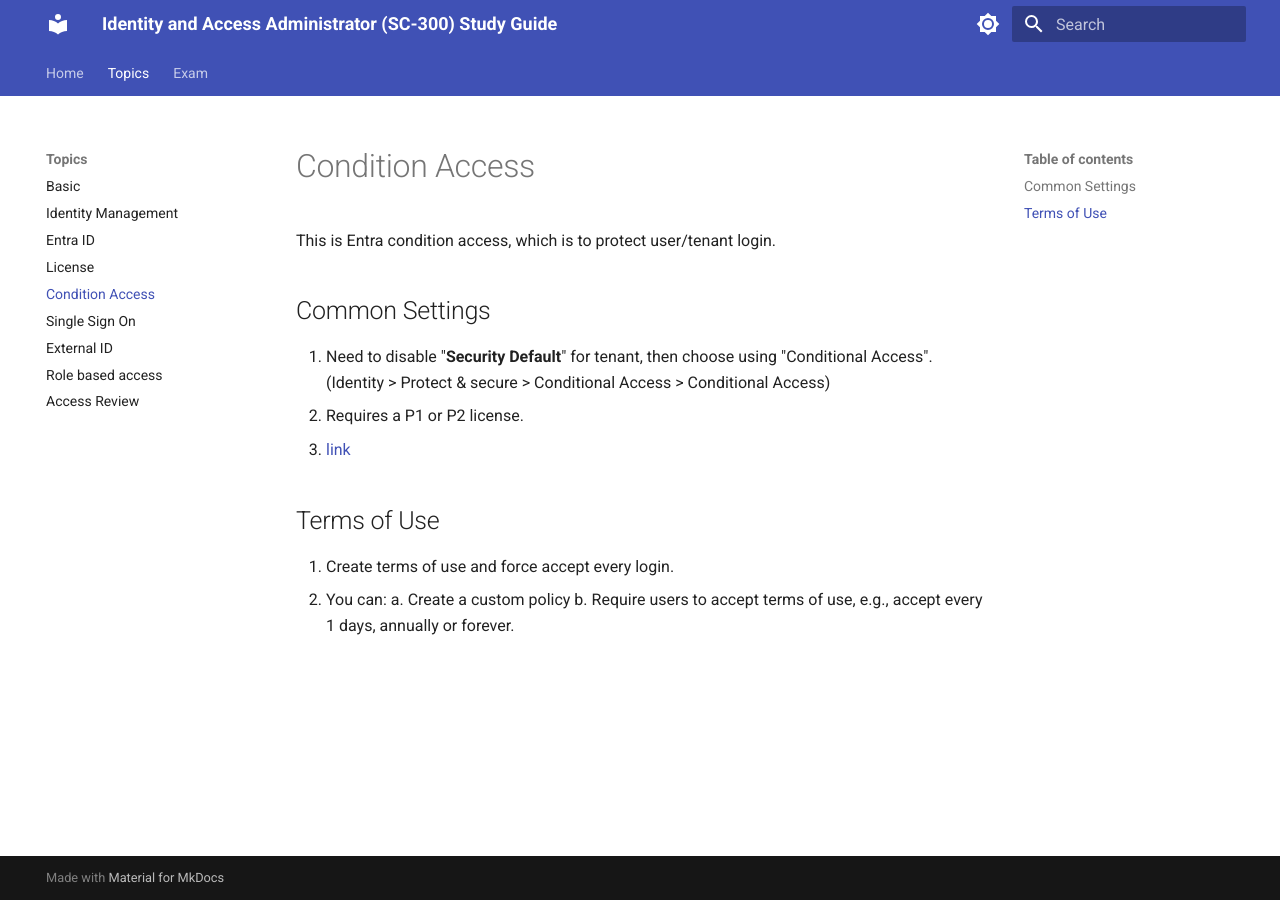
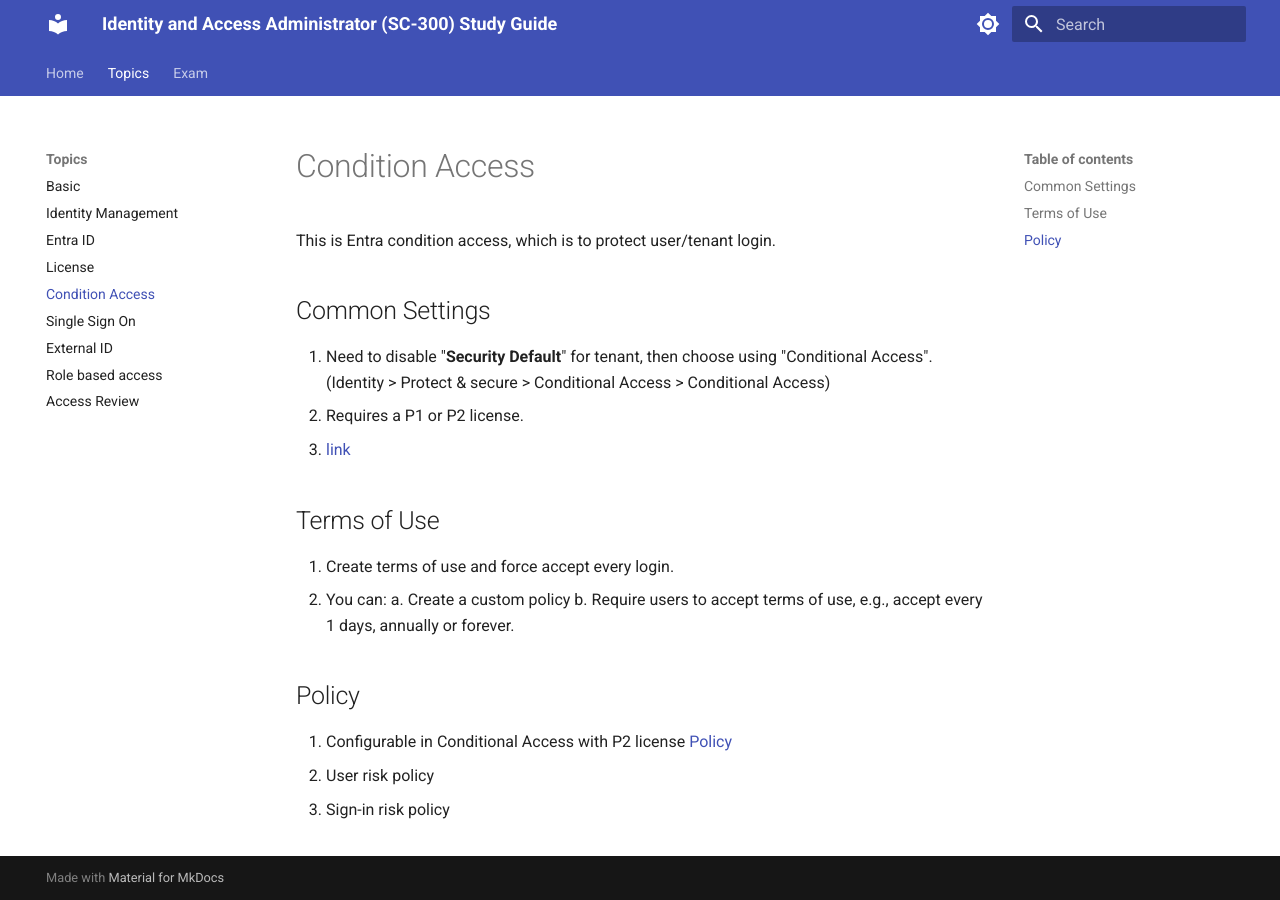
Before and after one commit to yoonghan/SC-300-Identity-and-Access-Administrator, an MkDocs documentation site: the page built from docs/ConditionAccess.md, in a window 1280 px wide. Built offline with MkDocs 1.6.1 and Material for MkDocs 9.7.7, drawn with Linux system fonts in a browser that asks for light colours.

```diff
--- a/docs/ConditionAccess.md
+++ b/docs/ConditionAccess.md
@@ -12,3 +12,8 @@ This is Entra condition access, which is to protect user/tenant login.
 2. You can:
     a. Create a custom policy
     b. Require users to accept terms of use, e.g., accept every 1 days, annually or forever.
+
+## Policy
+1. Configurable in Conditional Access with P2 license [Policy](https://learn.microsoft.com/en-us/entra/id-protection/howto-identity-protection-configure-risk-policies)
+  - User risk policy
+  - Sign-in risk policy
```
Also changed, not shown: docs/Basic.md (+2 -0 lines), docs/Tenant.md (+1 -0 lines), docs/img/basic_serviceprincipal.png (added).
